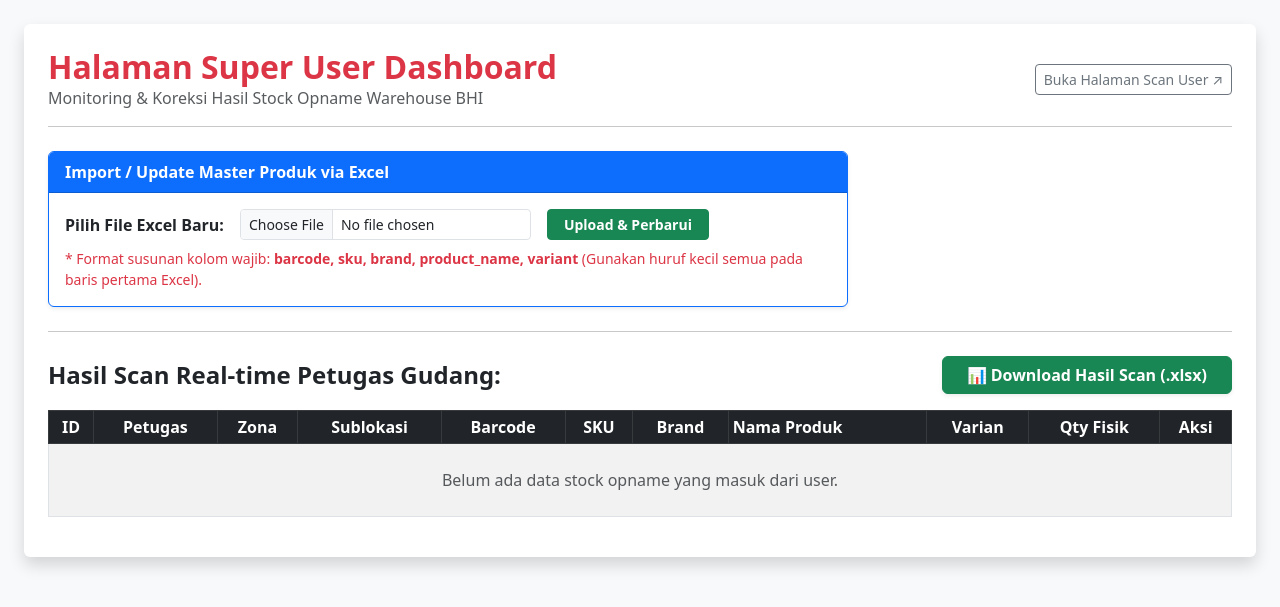
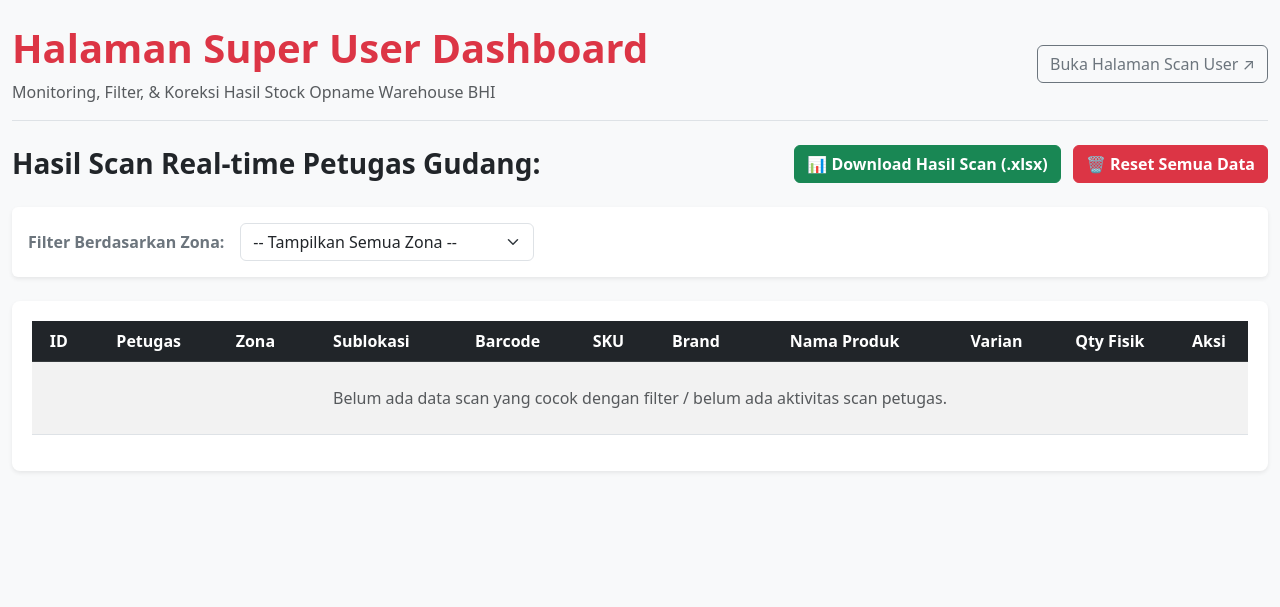
Before and after one commit to salanggamochris-rgb/bhi-opname, a Flask app: page /superuser in a window 1280 px wide. Shown: the top 607 px of the page. Run offline with Flask 3, Linux system fonts and the light colour scheme.

Commit message:
Update admin.html

```diff
--- a/templates/admin.html
+++ b/templates/admin.html
@@ -1,56 +1,59 @@
 <!DOCTYPE html>
-<html lang="id">
+<html lang="en">
 <head>
     <meta charset="UTF-8">
     <meta name="viewport" content="width=device-width, initial-scale=1.0">
-    <title>Super User Dashboard - BHI</title>
+    <title>Super User Dashboard - BHI Opname</title>
     <link href="https://cdn.jsdelivr.net/npm/bootstrap@5.3.0/dist/css/bootstrap.min.css" rel="stylesheet">
+    <style>
+        body { bg-color: #f8f9fa; }
+        .table-container { background: white; border-radius: 8px; padding: 20px; box-shadow: 0 4px 6px rgba(0,0,0,0.05); }
+    </style>
 </head>
-<body class="bg-light p-4">
-    <div class="container-fluid bg-white p-4 rounded shadow">
-        <div class="d-flex justify-content-between align-items-center mb-3">
+<body class="bg-light">
+    <div class="container-fluid py-4">
+        <div class="d-flex justify-content-between align-items-center border-bottom pb-3 mb-4">
             <div>
-                <h2 class="text-danger fw-bold m-0">Halaman Super User Dashboard</h2>
-                <p class="text-muted m-0">Monitoring & Koreksi Hasil Stock Opname Warehouse BHI</p>
+                <h1 class="text-danger fw-bold">Halaman Super User Dashboard</h1>
+                <p class="text-muted mb-0">Monitoring, Filter, & Koreksi Hasil Stock Opname Warehouse BHI</p>
             </div>
-            <a href="/" class="btn btn-outline-secondary btn-sm" target="_blank">Buka Halaman Scan User ↗</a>
+            <a href="/" target="_blank" class="btn btn-outline-secondary">Buka Halaman Scan User ↗</a>
         </div>
 
-        <hr>
-
-        <div class="card my-4 border-primary shadow-sm" style="max-width: 800px;">
-            <div class="card-header bg-primary text-white fw-bold py-2">
-                Import / Update Master Produk via Excel
-            </div>
-            <div class="card-body">
-                <form action="/superuser" method="POST" enctype="multipart/form-data" class="row g-3 align-items-center">
-                    <div class="col-auto">
-                        <label class="form-label mb-0 fw-semibold">Pilih File Excel Baru:</label>
-                    </div>
-                    <div class="col-auto">
-                        <input type="file" name="file_excel" class="form-control form-control-sm" accept=".xlsx, .xls" required>
-                    </div>
-                    <div class="col-auto">
-                        <button type="submit" class="btn btn-sm btn-success px-3 fw-bold">Upload & Perbarui</button>
-                    </div>
+        <div class="d-flex justify-content-between align-items-center my-4">
+            <h3 class="fw-bold mb-0">Hasil Scan Real-time Petugas Gudang:</h3>
+            <div>
+                <a href="/superuser/download" class="btn btn-success fw-bold me-2">📊 Download Hasil Scan (.xlsx)</a>
+                <form action="/superuser/reset" method="POST" class="d-inline" onsubmit="return confirm('APAKAH ANDA YAKIN? Semua data opname yang masuk akan DIHAPUS PERMANEN dari server!');">
+                    <button type="submit" class="btn btn-danger fw-bold">🗑️ Reset Semua Data</button>
                 </form>
-                <div class="mt-2 text-danger small">
-                    * Format susunan kolom wajib: <strong>barcode, sku, brand, product_name, variant</strong> (Gunakan huruf kecil semua pada baris pertama Excel).
-                </div>
             </div>
         </div>
 
-        <hr>
-
-        <div class="d-flex justify-content-between align-items-center mt-4 mb-2">
-            <h4 class="fw-bold text-dark m-0">Hasil Scan Real-time Petugas Gudang:</h4>
-            <a href="/superuser/download" class="btn btn-success fw-bold px-4 shadow-sm">
-                📊 Download Hasil Scan (.xlsx)
-            </a>
+        <div class="card p-3 mb-4 border-0 shadow-sm bg-white">
+            <form method="GET" action="/superuser" class="row g-3 align-items-center">
+                <div class="col-auto">
+                    <label class="col-form-label fw-bold text-secondary">Filter Berdasarkan Zona:</label>
+                </div>
+                <div class="col-md-3">
+                    <select name="filter_zona" class="form-select" onchange="this.form.submit()">
+                        <option value="">-- Tampilkan Semua Zona --</option>
+                        {% for zona in all_zonas %}
+                        <option value="{{ zona }}" {% if zona == selected_zona %}selected{% endif %}>{{ zona }}</option>
+                        {% endfor %}
+                    </select>
+                </div>
+                {% if selected_zona %}
+                <div class="col-auto">
+                    <a href="/superuser" class="btn btn-sm btn-secondary">Clear Filter</a>
+                </div>
+                {% endif %}
+            </form>
         </div>
 
+        <div class="table-container shadow-sm">
             <div class="table-responsive">
-            <table class="table table-bordered table-striped align-middle text-center mt-2 table-sm">
+                <table class="table table-hover table-striped align-middle text-center">
                     <thead class="table-dark">
                         <tr>
                             <th>ID</th>
@@ -60,62 +63,43 @@
                             <th>Barcode</th>
                             <th>SKU</th>
                             <th>Brand</th>
-                        <th class="text-start">Nama Produk</th>
+                            <th>Nama Produk</th>
                             <th>Varian</th>
-                        <th>Qty Fisik</th>
+                            <th width="120">Qty Fisik</th>
                             <th>Aksi</th>
                         </tr>
                     </thead>
                     <tbody>
-                    {% for item in data_so %}
+                        {% if results %}
+                            {% for row in results %}
                             <tr>
-                        <td>{{ item.id }}</td>
-                        <td class="fw-bold text-secondary">{{ item.username }}</td>
-                        <td><span class="badge bg-info text-dark fw-bold">{{ item.zona }}</span></td>
-                        <td class="text-uppercase fw-bold text-primary">{{ item.sublokasi }}</td>
-                        <td class="text-muted small">{{ item.barcode }}</td>
-                        <td class="fw-semibold text-dark">{{ item.sku }}</td>
-                        <td><span class="badge bg-success">{{ item.brand }}</span></td>
-                        <td class="text-start fw-semibold">{{ item.product_name }}</td>
-                        <td>{{ item.variant }}</td>
-                        <td class="fs-5 fw-bold text-success" id="qty-text-{{ item.id }}">{{ item.qty }}</td>
+                                <td>{{ row.id }}</td>
+                                <td class="fw-bold text-secondary">{{ row.petugas }}</td>
+                                <td><span class="badge bg-info text-dark fw-bold">{{ row.zona }}</span></td>
+                                <td><span class="badge bg-primary fw-bold">{{ row.sublokasi }}</span></td>
+                                <td>`{{ row.barcode }}`</td>
+                                <td class="text-muted">{{ row.sku }}</td>
+                                <td><span class="badge bg-success">{{ row.brand }}</span></td>
+                                <td class="text-start">{{ row.product_name }}</td>
+                                <td>{{ row.variant }}</td>
+                                <td class="fw-bold text-success fs-5">{{ row.qty }}</td>
                                 <td>
-                            <button class="btn btn-sm btn-warning fw-bold text-dark px-2 py-1" onclick="editQtyManual('{{ item.id }}')">Edit</button>
+                                    <form action="/superuser/edit/{{ row.id }}?filter_zona={{ selected_zona }}" method="POST" class="d-flex align-items-center justify-content-center">
+                                        <input type="number" name="qty" value="{{ row.qty }}" min="0" class="form-control form-control-sm text-center me-1" style="width: 60px;" required>
+                                        <button type="submit" class="btn btn-warning btn-sm fw-bold">Edit</button>
+                                    </form>
                                 </td>
                             </tr>
+                            {% endfor %}
                         {% else %}
                             <tr>
-                        <td colspan="11" class="text-center p-4 text-muted fs-6">Belum ada data stock opname yang masuk dari user.</td>
+                                <td colspan="11" class="text-muted py-4">Belum ada data scan yang cocok dengan filter / belum ada aktivitas scan petugas.</td>
                             </tr>
-                    {% endfor %}
+                        {% endif %}
                     </tbody>
                 </table>
             </div>
         </div>
-
-    <script>
-        function editQtyManual(id) {
-            let qtyBaru = prompt("Super User - Masukkan koreksi jumlah Qty yang benar:");
-            if (qtyBaru !== null && qtyBaru.trim() !== "") {
-                if (isNaN(qtyBaru) || qtyBaru < 0) {
-                    alert("Input harus berupa angka positif!");
-                    return;
-                }
-
-                fetch('/api/edit_qty', {
-                    method: 'POST',
-                    headers: {'Content-Type': 'application/json'},
-                    body: JSON.stringify({ id: id, qty_baru: qtyBaru })
-                })
-                .then(res => res.json())
-                .then(res => {
-                    alert(res.message);
-                    if(res.status === "success") {
-                        document.getElementById('qty-text-' + id).innerText = qtyBaru;
-                    }
-                });
-            }
-        }
-    </script>
+    </div>
 </body>
 </html>
```
Lines whose indentation alone changed are shown as unchanged.
